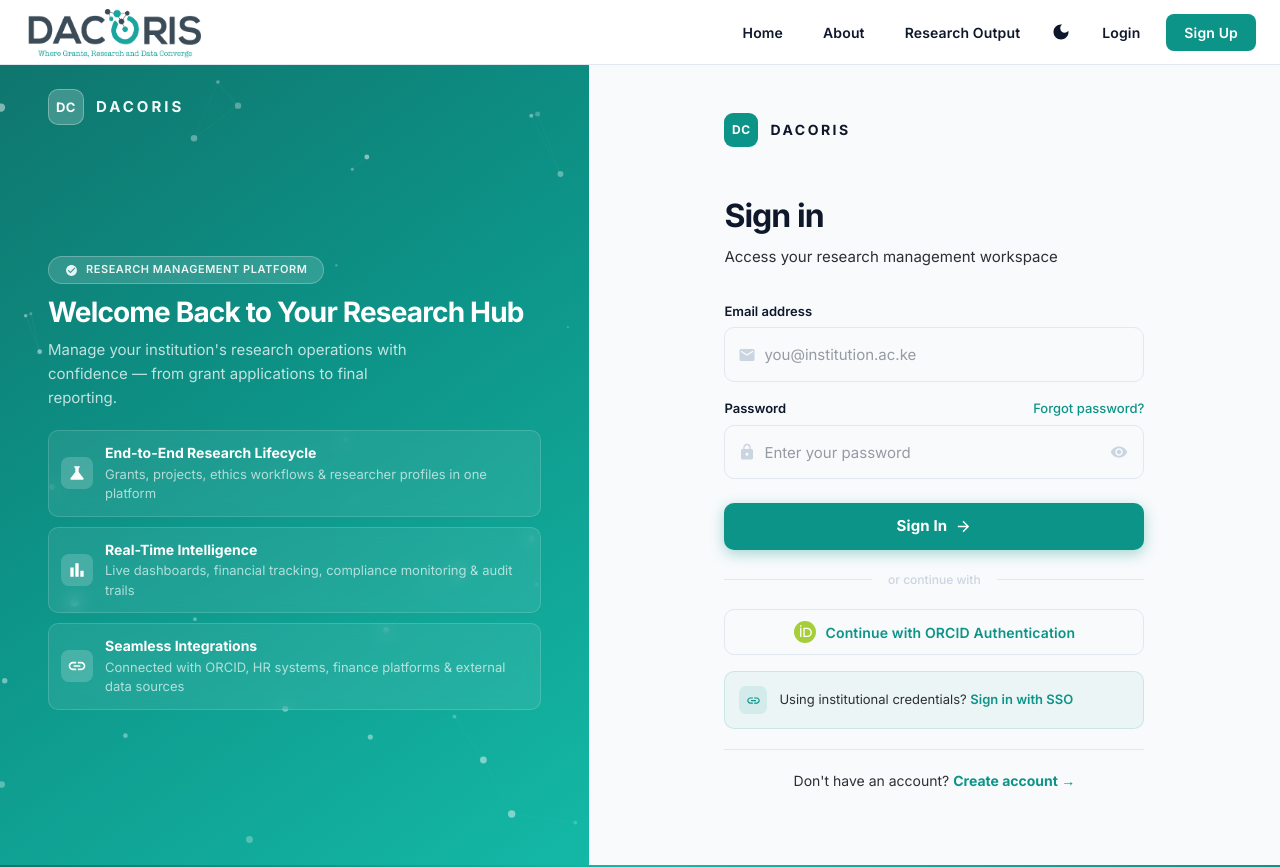
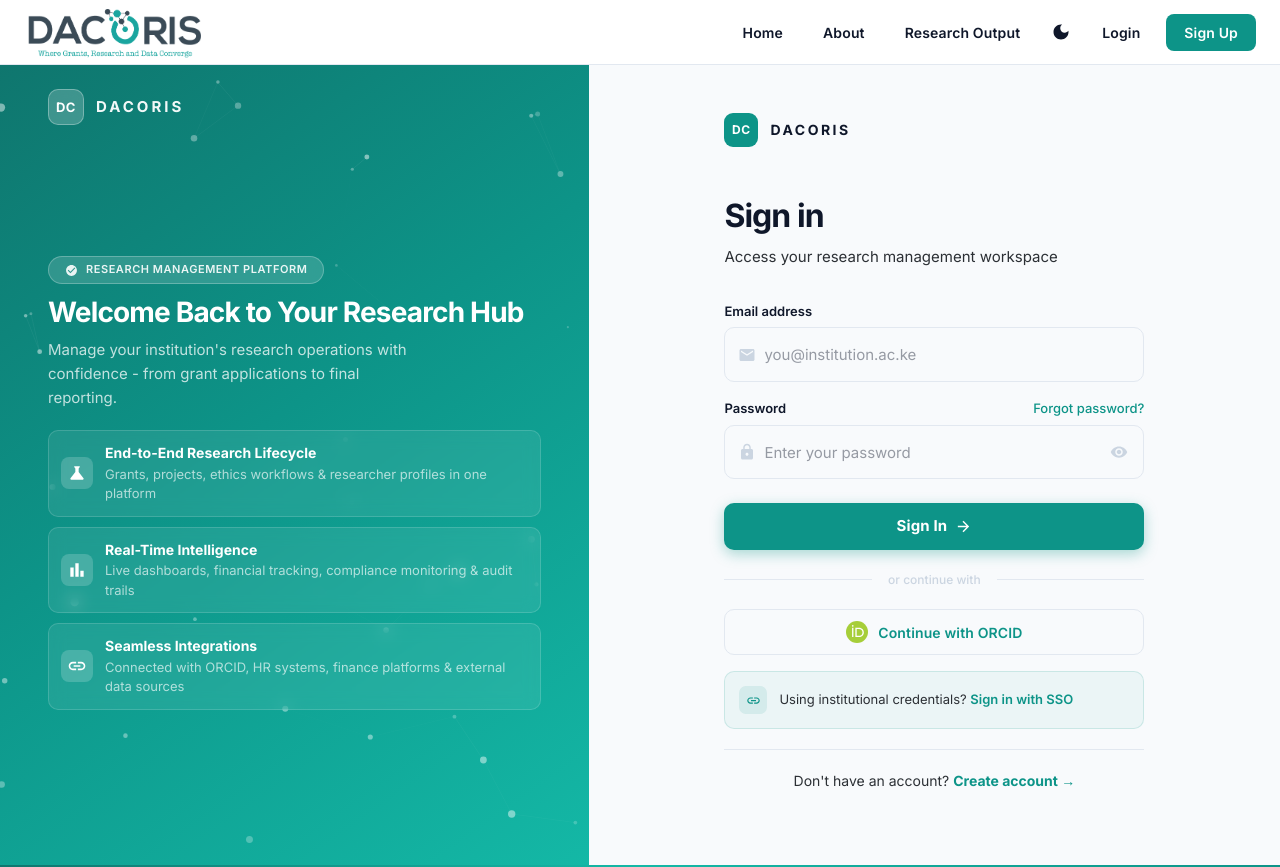
Before and after one commit to dacorisdata/dacoris, a Next.js app in the folder frontend/: page /login in a window 1280 px wide. Shown: the top 867 px of the page. Built offline with nearby package versions, Linux system fonts and the light colour scheme; no server answers.

Commit message:
migration2

```diff
--- a/frontend/app/login/page.js
+++ b/frontend/app/login/page.js
@@ -226,7 +226,7 @@
             </Typography>
 
             <Typography sx={{ fontSize: '0.9375rem', color: 'rgba(255,255,255,0.75)', lineHeight: 1.6, mb: 2.5, maxWidth: 380 }}>
-              Manage your institution's research operations with confidence — from grant applications to final reporting.
+              Manage your institution's research operations with confidence - from grant applications to final reporting.
             </Typography>
 
             {/* Feature cards */}
@@ -449,7 +449,7 @@
                 }}
               >
                 <OrcidIcon size={22} />
-                Continue with ORCID Authentication
+                Continue with ORCID
               </Button>
 
               {/* SSO callout */}
```
